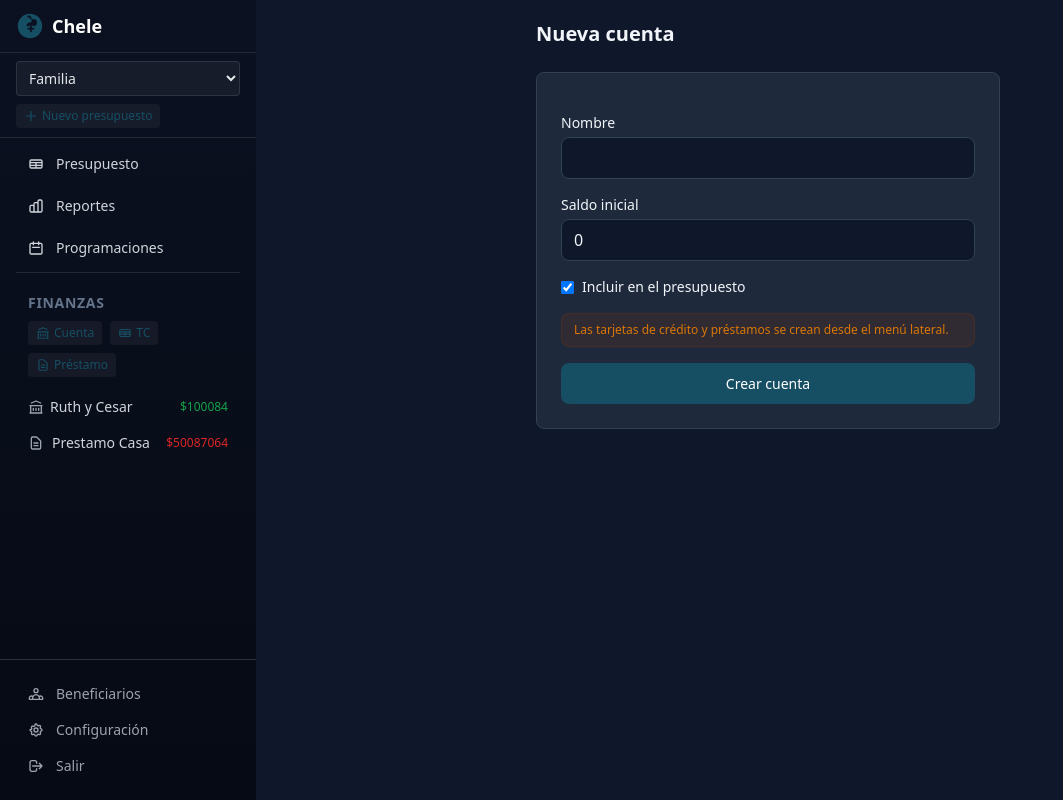
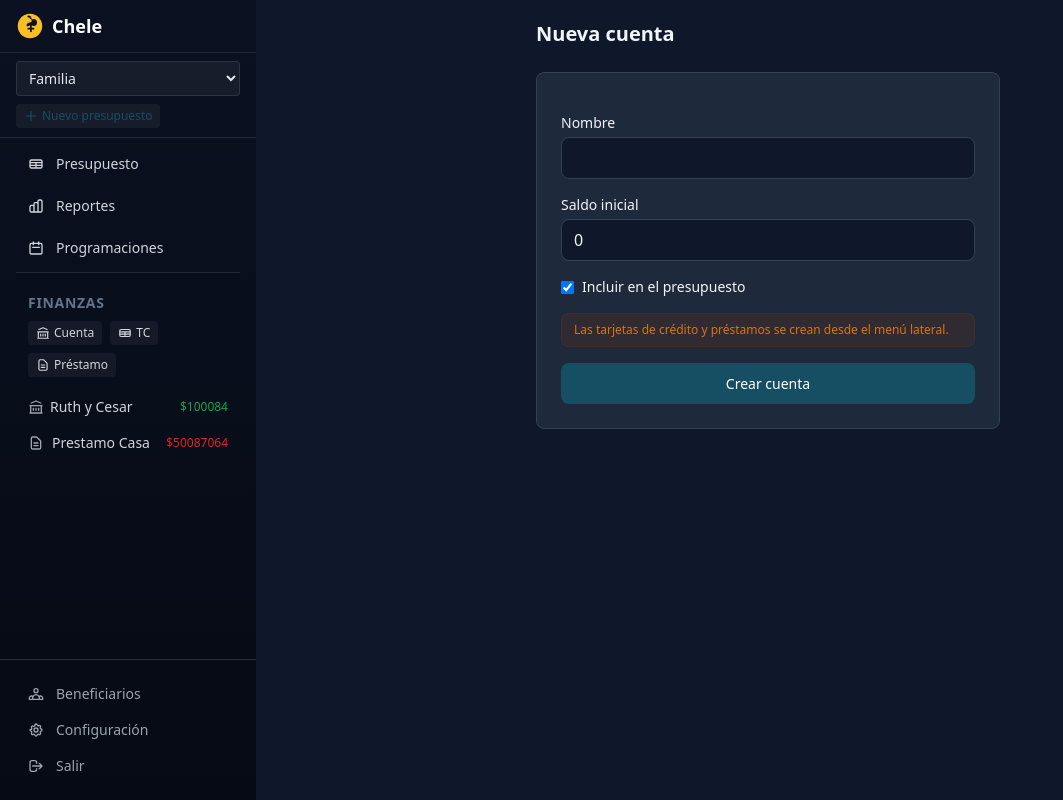
Before and after one commit to cesardarinel/chele, a Django app: page /cuentas/crear/ in a window 1280 px wide. Shown: the whole page, without its empty margins (0-1063 px from the left). Run offline with Django 5.2, Linux system fonts and the light colour scheme; a user stored in the database is signed in; data comes from the database, SQL or seed files in the repository; data that the repository does not hold is empty; some libraries are stand-ins or nearby versions.

Commit message:
fix: sidebar icons invisibles — usar colores claros sobre fondo oscuro
UX rule: texto sobre fondo oscuro debe ser claro.
- Finanzas quick-actions: text-chele-primary (#164E63) → text-gray-300
- Logo SVG: text-chele-primary → text-amber-400
- Nav active: text-chele-primary → text-white

```diff
--- a/templates/base.html
+++ b/templates/base.html
@@ -63,7 +63,7 @@
         <aside id="sidebar" class="fixed md:static inset-y-0 left-0 z-50 w-72 md:w-64 bg-gradient-to-b from-chele-sidebar to-[#060a14] flex flex-col h-full -translate-x-full md:translate-x-0 transition-transform duration-300">
             <div class="flex items-center justify-between px-3 md:px-4 py-3 border-b border-white/10">
                 <a href="{% url 'budget_view' %}" class="flex items-center gap-2 group">
-                    <svg class="w-6 h-6 md:w-7 md:h-7 text-chele-primary group-hover:animate-bounce-slow" viewBox="0 0 32 32" fill="currentColor">
+                    <svg class="w-6 h-6 md:w-7 md:h-7 text-amber-400 group-hover:animate-bounce-slow" viewBox="0 0 32 32" fill="currentColor">
                         <path d="M16 2C8.268 2 2 8.268 2 16s6.268 14 14 14 14-6.268 14-14S23.732 2 16 2zm0 4a2 2 0 012 2v.76A3.985 3.985 0 0120 8a4 4 0 010 8 3.985 3.985 0 01-2-.76V18h2a1 1 0 010 2h-2v2a1 1 0 01-2 0v-2h-2a1 1 0 010-2h2v-2.76A3.985 3.985 0 0112 16a4 4 0 014-4 2 2 0 100-4 2 2 0 00-2-2 1 1 0 010-2 4.002 4.002 0 013.874 2.76A2 2 0 0116 6zm0 2a2 2 0 100 4 2 2 0 000-4z"/>
                     </svg>
                     <span class="text-base md:text-lg font-bold text-white">Chele</span>
@@ -87,7 +87,7 @@
             </div>
 
             <nav class="flex-1 overflow-y-auto px-3 md:px-4 py-2 space-y-1.5 sidebar-scroll">
-                <a href="{% url 'budget_view' %}" class="flex items-center gap-3 px-3 py-2 rounded text-xs md:text-sm text-gray-300 hover:bg-white/10 hover:text-white transition-all duration-150 {% if request.resolver_match.url_name == 'budget_view' %}bg-white/10 text-chele-primary{% endif %}">
+                <a href="{% url 'budget_view' %}" class="flex items-center gap-3 px-3 py-2 rounded text-xs md:text-sm text-gray-300 hover:bg-white/10 hover:text-white transition-all duration-150 {% if request.resolver_match.url_name == 'budget_view' %}bg-white/10 text-white{% endif %}">
                     <svg class="w-4 h-4 shrink-0" fill="none" stroke="currentColor" viewBox="0 0 24 24"><path stroke-linecap="round" stroke-linejoin="round" stroke-width="2" d="M3 10h18M3 14h18m-9-4v8m-7 0h14a2 2 0 002-2V8a2 2 0 00-2-2H5a2 2 0 00-2 2v8a2 2 0 002 2z"/></svg>
                     Presupuesto
                 </a>
@@ -104,13 +104,13 @@
                     <div class="px-3 mb-3">
                         <p class="text-xs md:text-sm text-chele-text-muted uppercase tracking-wider font-semibold mb-2">Finanzas</p>
                         <div class="flex flex-wrap gap-2">
-                            <a href="{% url 'account_create' %}" class="inline-flex items-center gap-1 text-xs text-chele-primary hover:text-chele-primary-dark bg-white/5 rounded px-2 py-1">
+                            <a href="{% url 'account_create' %}" class="inline-flex items-center gap-1 text-xs text-gray-300 hover:text-white bg-white/5 hover:bg-white/10 rounded px-2 py-1">
                                 <svg class="w-3.5 h-3.5" fill="none" stroke="currentColor" viewBox="0 0 24 24"><path stroke-linecap="round" stroke-linejoin="round" stroke-width="2" d="M3 21h18M3 10h18M5 6l7-3 7 3M4 10v11m16-11v11M8 14v3m4-3v3m4-3v3"/></svg> Cuenta
                             </a>
-                            <a href="{% url 'cc_create' %}" class="inline-flex items-center gap-1 text-xs text-chele-primary hover:text-chele-primary-dark bg-white/5 rounded px-2 py-1">
+                            <a href="{% url 'cc_create' %}" class="inline-flex items-center gap-1 text-xs text-gray-300 hover:text-white bg-white/5 hover:bg-white/10 rounded px-2 py-1">
                                 <svg class="w-3.5 h-3.5" fill="none" stroke="currentColor" viewBox="0 0 24 24"><path stroke-linecap="round" stroke-linejoin="round" stroke-width="2" d="M3 10h18M3 14h18m-9-4v8m-7 0h14a2 2 0 002-2V8a2 2 0 00-2-2H5a2 2 0 00-2 2v8a2 2 0 002 2z"/></svg> TC
                             </a>
-                            <a href="{% url 'loan_create' %}" class="inline-flex items-center gap-1 text-xs text-chele-primary hover:text-chele-primary-dark bg-white/5 rounded px-2 py-1">
+                            <a href="{% url 'loan_create' %}" class="inline-flex items-center gap-1 text-xs text-gray-300 hover:text-white bg-white/5 hover:bg-white/10 rounded px-2 py-1">
                                 <svg class="w-3.5 h-3.5" fill="none" stroke="currentColor" viewBox="0 0 24 24"><path stroke-linecap="round" stroke-linejoin="round" stroke-width="2" d="M9 12h6m-6 4h6m2 5H7a2 2 0 01-2-2V5a2 2 0 012-2h5.586a1 1 0 01.707.293l5.414 5.414a1 1 0 01.293.707V19a2 2 0 01-2 2z"/></svg> Préstamo
                             </a>
                         </div>
```
